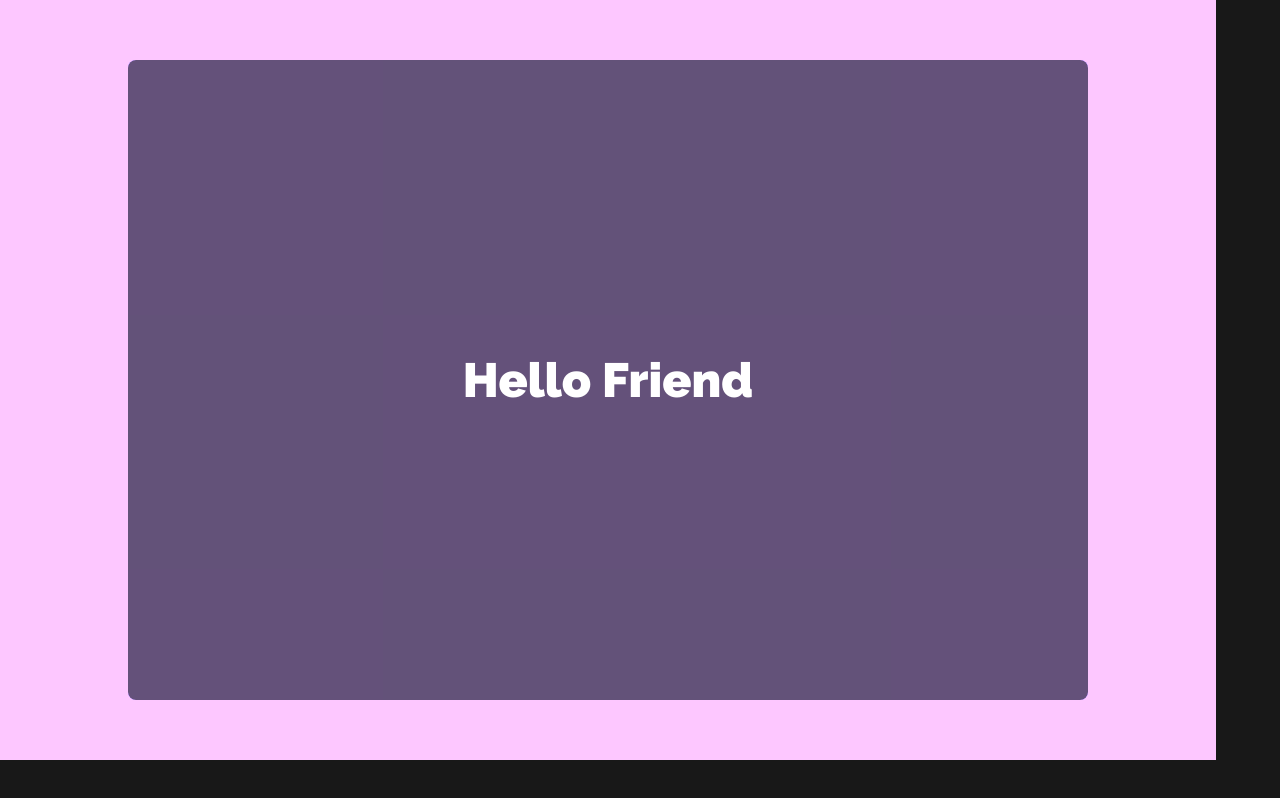
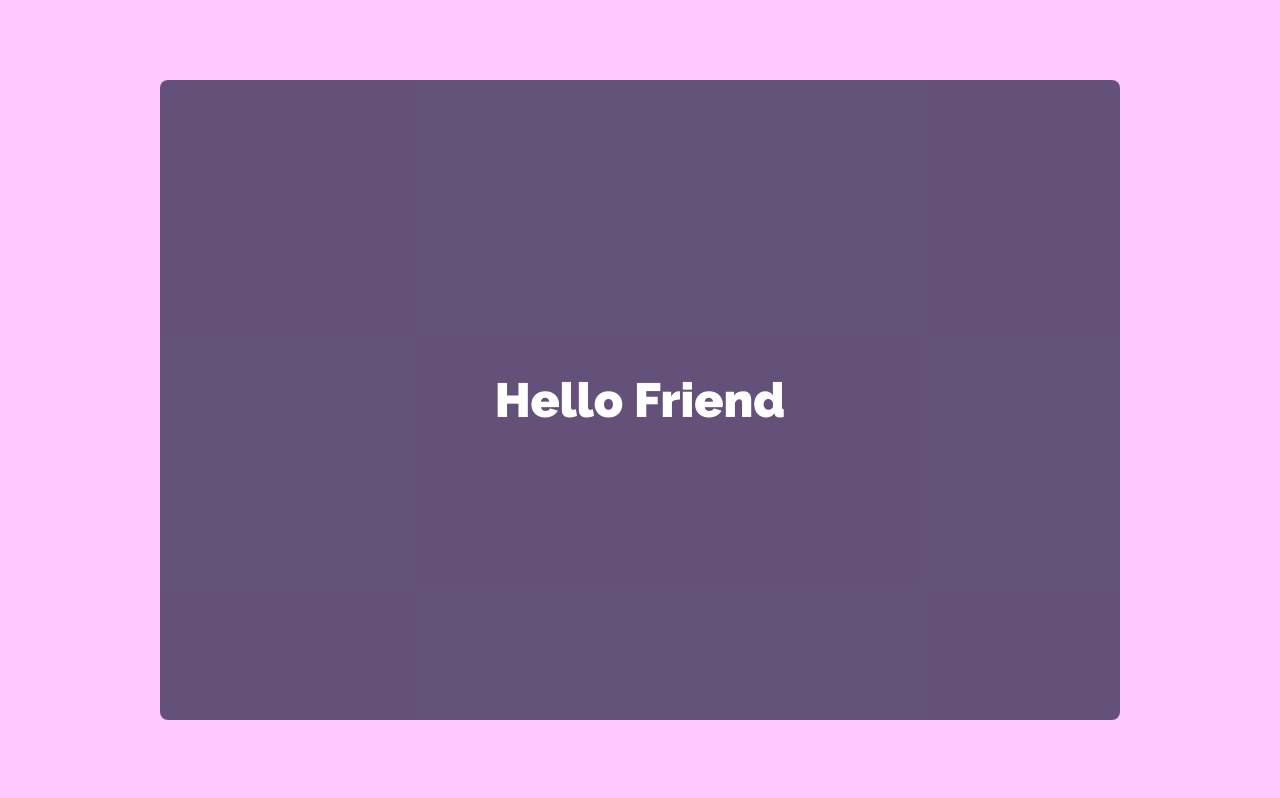
Before and after one commit to sudomakecoffee/affirmate, a Vue app: page / in a window 1280 px wide. Built offline with nearby package versions, Linux system fonts and the light colour scheme.

Commit message:
Fix black border on body

```diff
--- a/src/App.vue
+++ b/src/App.vue
@@ -36,8 +36,8 @@ export default defineComponent({
   display: flex;
   flex-direction: column;
 
-  width: 95%;
-  height: 95%;
+  width: 100%;
+  height: 100%;
 
   justify-content: center;
   align-items: center;
```
